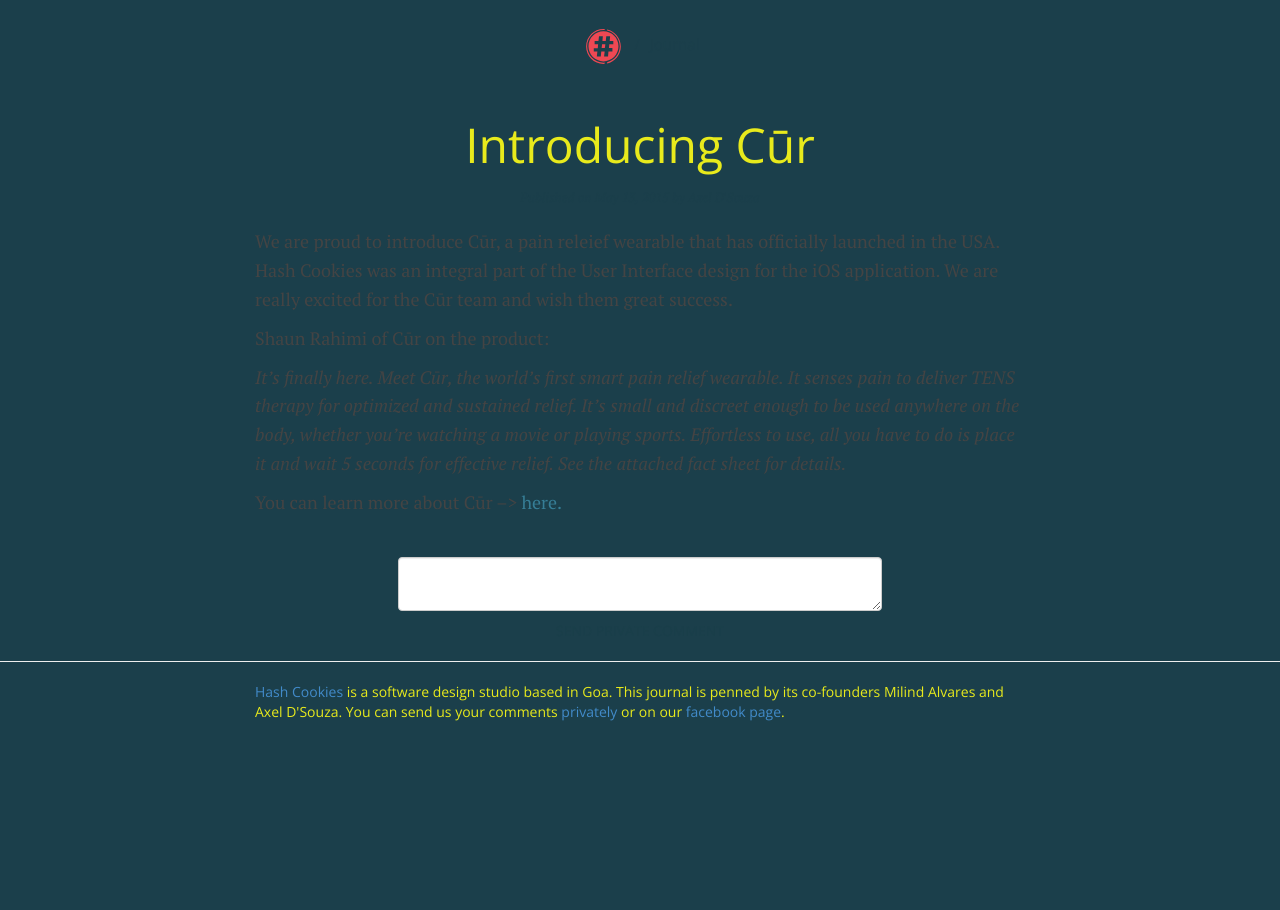
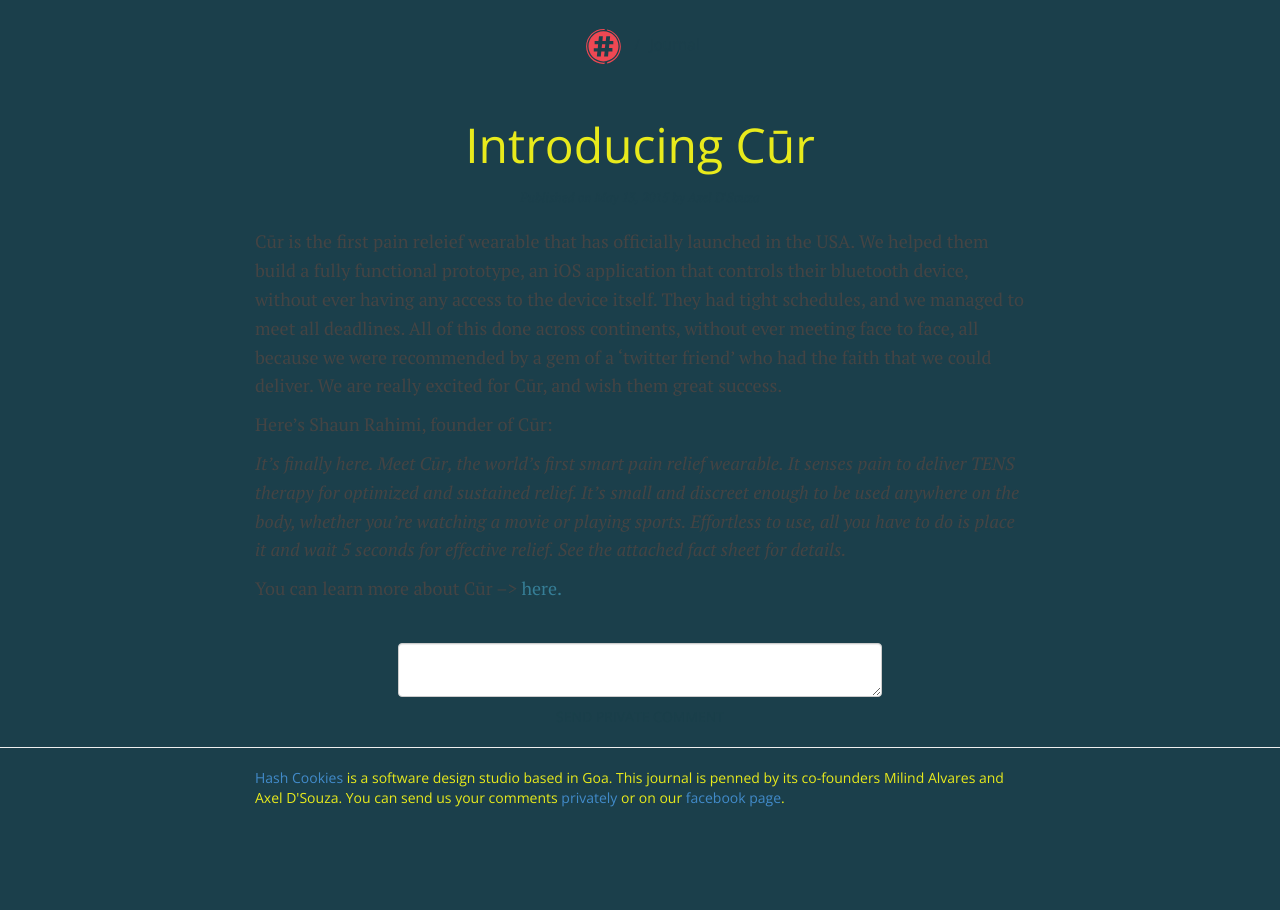
Before and after one commit to HashCookies/hashcookies.github.io, a Jekyll site: the page built from _posts/2015-05-13-introducing-cur.markdown, in a window 1280 px wide. Built offline with Jekyll 4.4.1, drawn with Linux system fonts in a browser that asks for light colours; nearby versions of some CDN libraries; comment, search, counter and statistics services are not loaded.

Commit message:
Editing cur post

```diff
--- a/_posts/2015-05-13-introducing-cur.markdown
+++ b/_posts/2015-05-13-introducing-cur.markdown
@@ -1,14 +1,14 @@
 ---
 layout: post
 title:  "Introducing Cūr"
-date:   2015-05-13 21:29:53
+date:   2015-05-13 15:07:53
 categories: hashcookies
 author: "Axel D'Souza"
 ---
 
- We are proud to introduce Cūr, a pain releief wearable that has officially launched in the USA. Hash Cookies was an integral part of the User Interface design for the iOS application. We are really excited for the Cūr team and wish them great success.
+Cūr is the first pain releief wearable that has officially launched in the USA. We helped them build a fully functional prototype, an iOS application that controls their bluetooth device, without ever having any access to the device itself. They had tight schedules, and we managed to meet all deadlines. All of this done across continents, without ever meeting face to face, all because we were recommended by a gem of a 'twitter friend' who had the faith that we could deliver. We are really excited for Cūr, and wish them great success.
 
-Shaun Rahimi of Cūr on the product:
+Here's Shaun Rahimi, founder of Cūr:
 
 *It’s finally here. Meet Cūr, the world's first smart pain relief wearable. It senses pain to deliver TENS therapy for optimized and sustained relief. It’s small and discreet enough to be used anywhere on the body, whether you're watching a movie or playing sports. Effortless to use, all you have to do is place it and wait 5 seconds for effective relief. See the attached fact sheet for details.*
 
```
